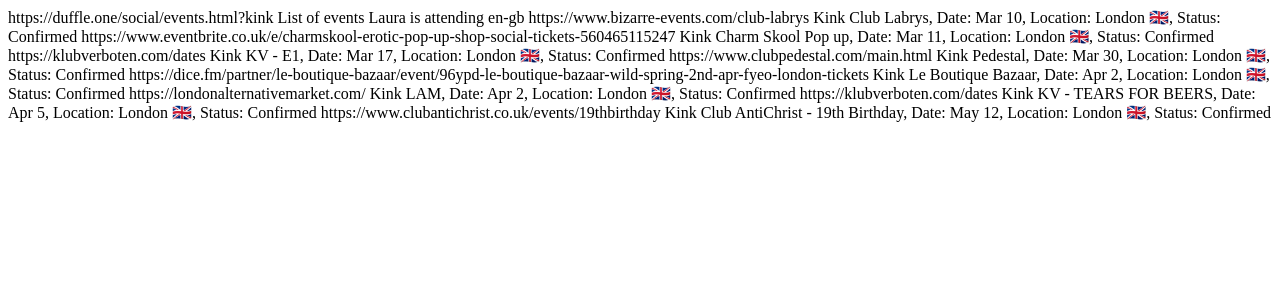
After one commit to DuffleOne/duffle.one, a PHP site: page /events_xml.php in a window 1280 px wide. The commit adds this page. Shown: the top 300 px of the page. Run offline with PHP 8.4, Linux system fonts and the light colour scheme.

Commit message:
events & rss feed

```diff
--- /dev/null
+++ b/social/conf/events.php
@@ -0,0 +1,86 @@
+<?php
+
+$emoji = [
+	"confirmed" => "bi-check-circle",
+];
+
+$events = [
+	[
+		"name" => "Club Labrys",
+		"link" => "https://www.bizarre-events.com/club-labrys",
+		"image" => "assets/images/events/clublabrys.webp",
+		"kink" => true,
+		"date" => "Mar 10",
+		"location" => "London 🇬🇧",
+		"status" => "confirmed",
+	],
+	[
+		"name" => "Charm Skool Pop up",
+		"link" => "https://www.eventbrite.co.uk/e/charmskool-erotic-pop-up-shop-social-tickets-560465115247",
+		"image" => "assets/images/events/charmskool.avif",
+		"kink" => true,
+		"date" => "Mar 11",
+		"location" => "London 🇬🇧",
+		"status" => "confirmed",
+	],
+	[
+		"name" => "KV - E1",
+		"link" => "https://klubverboten.com/dates",
+		"image" => "assets/images/events/kv.png",
+		"kink" => true,
+		"date" => "Mar 17",
+		"location" => "London 🇬🇧",
+		"status" => "confirmed",
+	],
+	[
+		"name" => "Pedestal",
+		"link" => "https://www.clubpedestal.com/main.html",
+		"image" => "assets/images/events/pedestal.gif",
+		"kink" => true,
+		"date" => "Mar 30",
+		"location" => "London 🇬🇧",
+		"status" => "confirmed",
+	],
+	[
+		"name" => "Le Boutique Bazaar",
+		"link" => "https://dice.fm/partner/le-boutique-bazaar/event/96ypd-le-boutique-bazaar-wild-spring-2nd-apr-fyeo-london-tickets",
+		"image" => "assets/images/events/lbb.avif",
+		"kink" => true,
+		"date" => "Apr 2",
+		"location" => "London 🇬🇧",
+		"status" => "confirmed",
+	],
+	[
+		"name" => "LAM",
+		"link" => "https://londonalternativemarket.com/",
+		"image" => "assets/images/events/lam.webp",
+		"kink" => true,
+		"date" => "Apr 2",
+		"location" => "London 🇬🇧",
+		"status" => "confirmed",
+		"items" => [
+			[
+				"text" => "After party only",
+				"emoji" => "bi-slash-square",
+			],
+		],
+	],
+	[
+		"name" => "KV - TEARS FOR BEERS",
+		"link" => "https://klubverboten.com/dates",
+		"image" => "assets/images/events/kv.png",
+		"kink" => true,
+		"date" => "Apr 5",
+		"location" => "London 🇬🇧",
+		"status" => "confirmed",
+	],
+	[
+		"name" => "Club AntiChrist - 19th Birthday",
+		"link" => "https://www.clubantichrist.co.uk/events/19thbirthday",
+		"image" => "assets/images/events/ac.png",
+		"kink" => true,
+		"date" => "May 12",
+		"location" => "London 🇬🇧",
+		"status" => "confirmed",
+	],
+];
--- a/social/conf/main.php
+++ b/social/conf/main.php
@@ -1,6 +1,7 @@
 <?php
 
-$lastUpdated = "Mar 6, 2023";
+$lastUpdated = date("M j, Y");
+
 
 $pages = [
 	[
--- /dev/null
+++ b/social/events_xml.php
@@ -0,0 +1,33 @@
+<?php require_once 'conf/events.php'; ?>
+<?xml version="1.0" encoding="UTF-8"?>
+<rss version="2.0">
+	<channel>
+		<title>Laura's events</title>
+		<link>https://duffle.one/social/events.html?kink</link>
+		<description>List of events Laura is attending</description>
+		<language>en-gb</language>
+	</channel>
+
+	<?php foreach ($events as $event): ?>
+		<item>
+			<title><?= $event['name']; ?></title>
+			<link><?= $event['link']; ?></link>
+			<?php if ($event['kink']): ?>
+				<category>Kink</category>
+			<?php endif; ?>
+			<description>
+				<?= $event['name']; ?>,
+				Date: <?= $event['date']; ?>,
+				Location: <?= $event['location']; ?>,
+				Status: <?= ucwords($event['status']); ?>
+			</description>
+			<enclosure url="https://duffle.one/social/<?= $event['image']; ?>" length="<?= filesize(relativeURL($event['image'])); ?>" type="<?= mime_content_type(relativeURL($event['image'])); ?>" />
+		</item>
+	<?php endforeach; ?>
+</rss>
+
+<?php
+
+function relativeURL($url) {
+	return "../public/social/{$url}";
+}
--- a/social/partials/body-bottom.php
+++ b/social/partials/body-bottom.php
@@ -64,7 +64,7 @@
 										</div>
 										<!-- Info -->
 										<div>
-											<h6 class="card-title mb-0"><a href="#!">Sexual wellbeing company</a></h6>
+											<h6 class="card-title mb-0">Sexual wellbeing company</h6>
 											<p class="small">April 2022 - Present employment</p>
 										</div>
 									</div>
@@ -78,7 +78,7 @@
 										</div>
 										<!-- Info -->
 										<div>
-											<h6 class="card-title mb-0"><a href="#!">Car insurance broker</a></h6>
+											<h6 class="card-title mb-0">Car insurance broker</h6>
 											<p class="small">May 2016 - April 2022</p>
 										</div>
 									</div>
@@ -106,7 +106,7 @@
 										</div>
 										<!-- Info -->
 										<div>
-											<h6 class="card-title mb-0"><a href="#!">Local charity</a></h6>
+											<h6 class="card-title mb-0">Local charity</h6>
 											<p class="small mb-0">2011 - 2015</p>
 										</div>
 									</div>
--- a/social/partials/body-top.php
+++ b/social/partials/body-top.php
@@ -1,5 +1,3 @@
-<?php require_once('./conf/main.php'); ?>
-
 <body>
 	<header class="navbar-light fixed-top header-static bg-mode">
 
--- a/social/partials/header.php
+++ b/social/partials/header.php
@@ -1,3 +1,5 @@
+<?php require_once('./conf/main.php'); ?>
+<?php require_once('./conf/events.php'); ?>
 <!DOCTYPE html>
 <html lang="en">
 
```
Also changed, not shown: public/social/events.html (+51 -77 lines), public/social/events.xml (added, +98 -0 lines), public/social/index.html (+4 -5 lines), social/events.php (+25 -177 lines), public/social/assets/images/events/pedestal.gif (added), 1 other file.
